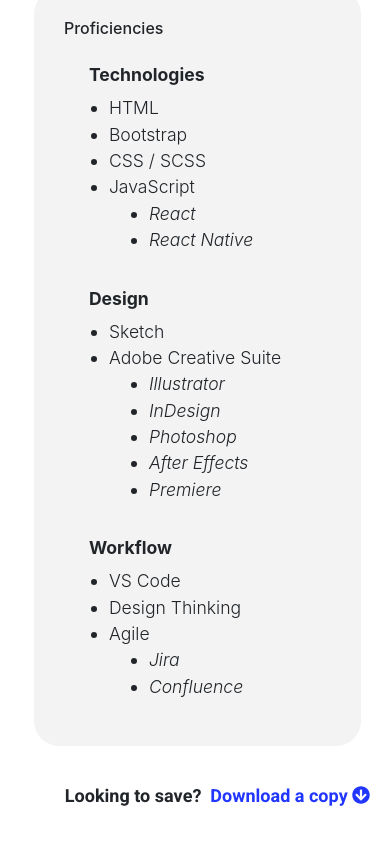
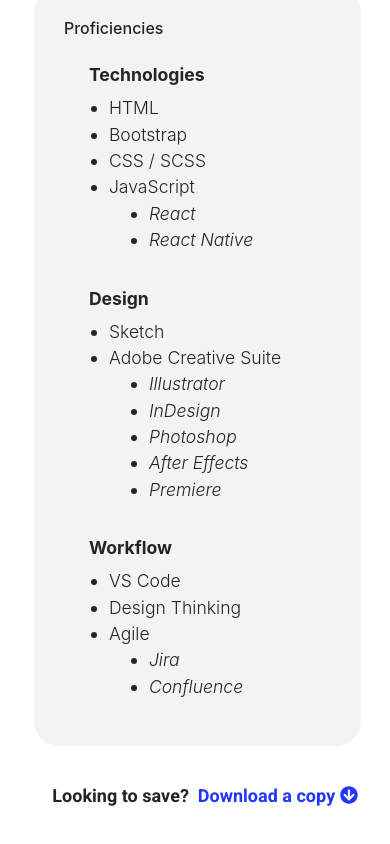
Before and after one commit to sethayotte/Portfolio_V2, a React (Create React App) app: page /Resume in a window 390 px wide. Shown: the part 2314-3158 px from the top of the page. Built offline with nearby package versions, Linux system fonts and the light colour scheme.

Commit message:
Spacing/Mobile Margin

```diff
--- a/src/sass/5-Pages/_resume.scss
+++ b/src/sass/5-Pages/_resume.scss
@@ -175,6 +175,7 @@
 
   .downloadButton {
       padding-bottom: 25px;
+      margin-left: -25px;
 
     #resumeDownload {
         text-align: center;
@@ -244,4 +245,8 @@
           }
         }
     }
+
+    .downloadButton {
+        padding-bottom: 0px;
+    }
 }
--- a/src/sass/App.css
+++ b/src/sass/App.css
@@ -702,6 +702,7 @@
 
 .downloadButton {
   padding-bottom: 25px;
+  margin-left: -25px;
 }
 
 .downloadButton #resumeDownload {
@@ -758,6 +759,9 @@
         -ms-flex-align: start;
             align-items: flex-start;
     margin-left: 25px;
+  }
+  .downloadButton {
+    padding-bottom: 0px;
   }
 }
 
```
Also changed, not shown: 1 other file (tests, documents, lock files or other folders).
